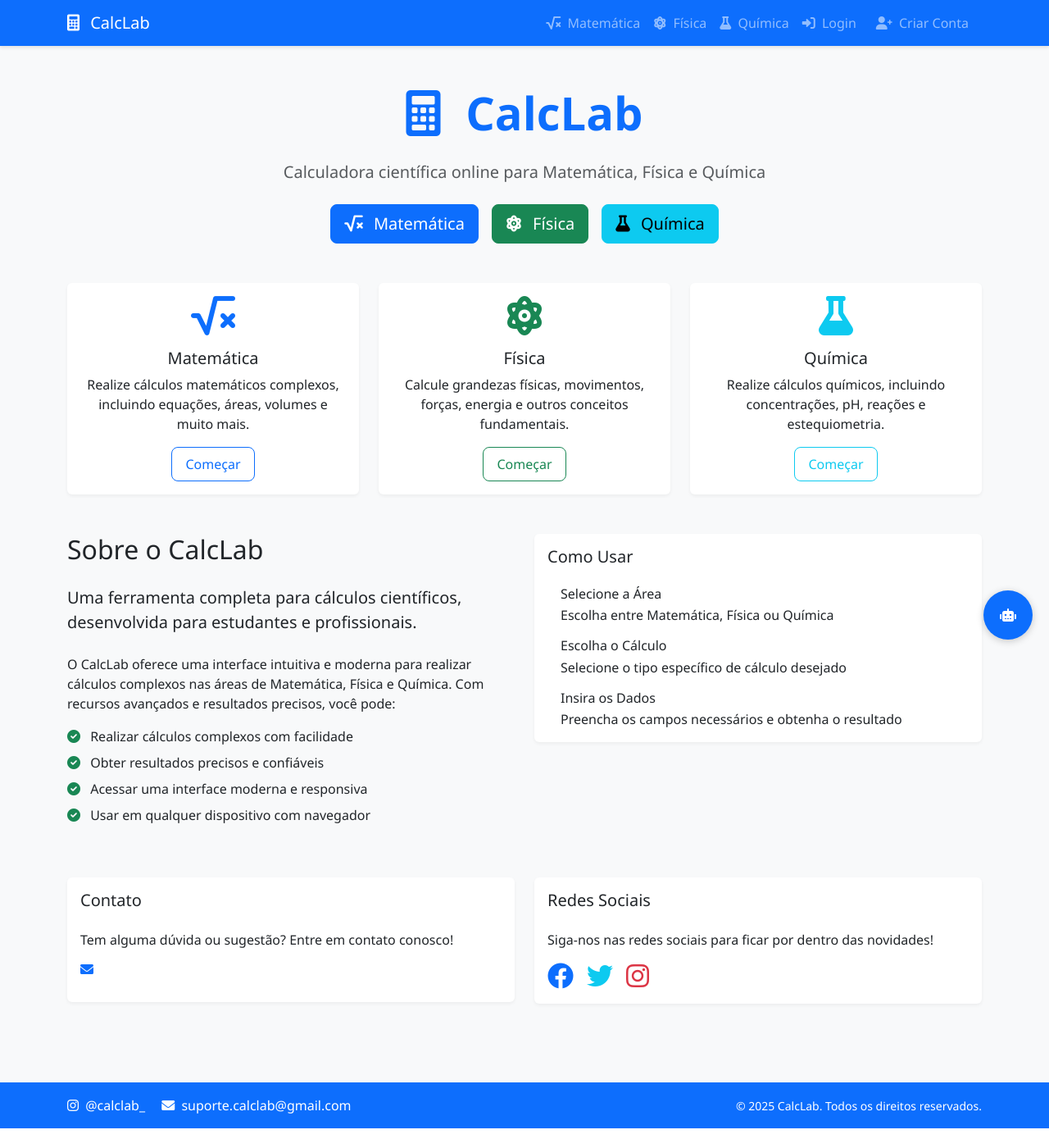
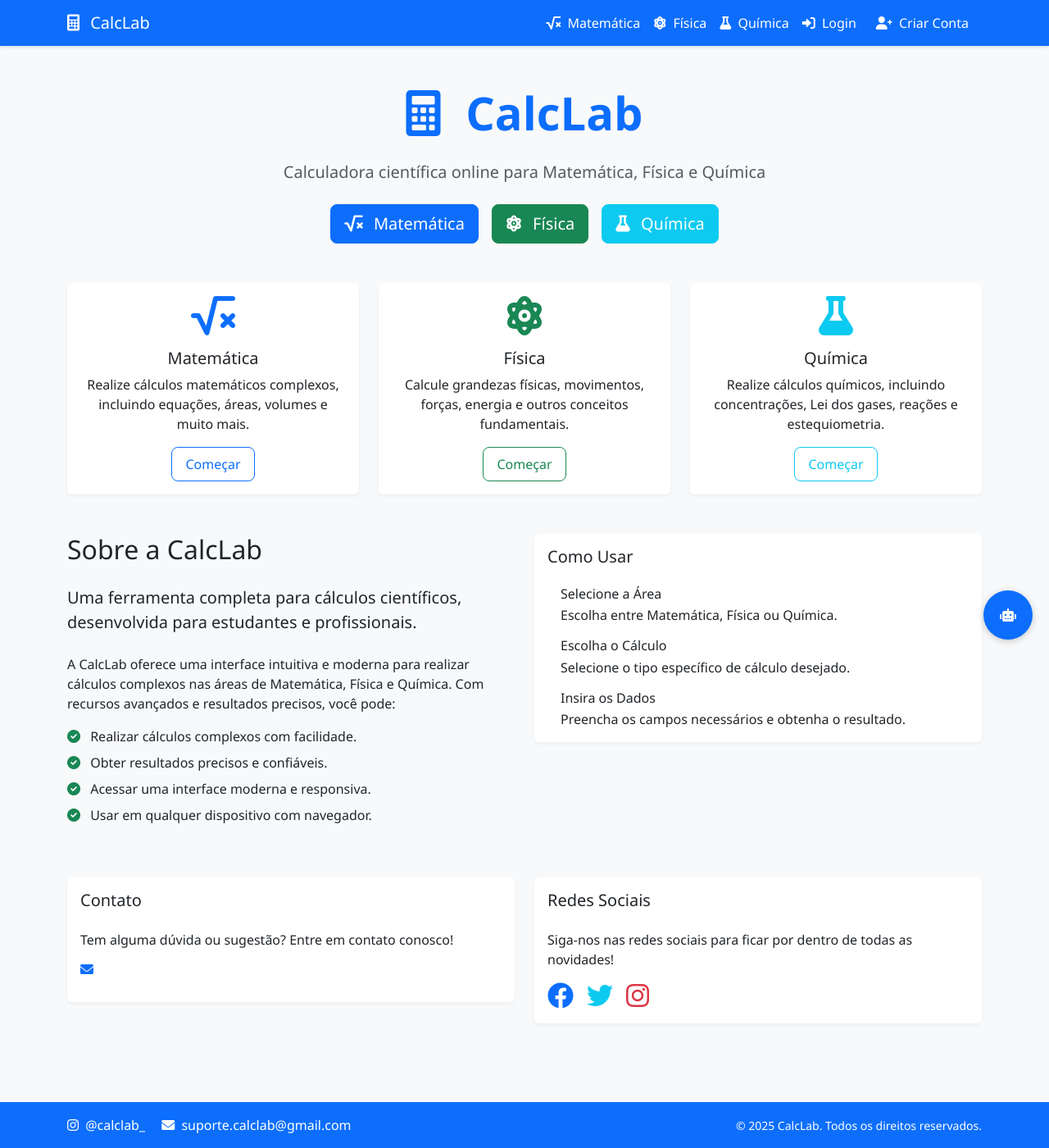
Before and after one commit to Matheus-Chaves46/CalcLab_1, a Flask app: page / in a window 1280 px wide. Shown: the whole page at 82% size. Before the commit the page ends 1376 px from the top, so only its background shows below. Run offline with Flask 2, Linux system fonts and the light colour scheme.

Commit message:
alteração layout

```diff
--- a/app.py
+++ b/app.py
@@ -33,6 +33,7 @@ logger = logging.getLogger(__name__)
 app = Flask(__name__)
 app.config.from_object(config)
 app.secret_key = os.getenv('SECRET_KEY', 'sua_chave_secreta_aqui')
+print(f"DEBUG: Flask SECRET_KEY in app.py: {app.secret_key}")
 
 # Configuração do banco de dados
 DATABASE = 'calclab.db'
@@ -100,7 +101,6 @@ def login_required(f):
     @wraps(f)
     def decorated_function(*args, **kwargs):
         if 'user_id' not in session:
-            flash('Por favor, faça login para acessar esta página.', 'error')
             return redirect(url_for('login'))
         return f(*args, **kwargs)
     return decorated_function
--- a/config.py
+++ b/config.py
@@ -11,7 +11,7 @@ SITE_DESCRIPTION = "Calculadora científica online para Matemática, Física e Q
 SITE_URL = "http://localhost:5000"
 
 # Configurações do Flask
-SECRET_KEY = os.urandom(24)
+# SECRET_KEY = os.urandom(24) # Removido para evitar que a chave mude a cada reinício
 PERMANENT_SESSION_LIFETIME = timedelta(minutes=30)
 
 # Configurações de email
--- a/templates/base.html
+++ b/templates/base.html
@@ -101,11 +101,19 @@
         border-radius: 1rem;
         padding: 0.5em 0.75em;
       }
+
+      /* Login and Create Account button styles */
+      .btn-outline-light:hover {
+        background-color: rgba(255, 255, 255, 0.2) !important;
+        color: white !important;
+        border-color: white !important;
+      }
     </style>
 
     {% block styles %}{% endblock %}
   </head>
   <body>
+    <div class="d-flex flex-column min-vh-100">
       <!-- Navbar -->
       <nav class="navbar navbar-expand-lg navbar-dark bg-primary">
         <div class="container">
@@ -130,19 +138,19 @@
           <div class="collapse navbar-collapse" id="navbarNav">
             <ul class="navbar-nav ms-auto">
               <li class="nav-item">
-              <a class="nav-link" href="{{ url_for('matematica') }}" {% if not session.get('user_id') %}data-bs-toggle="tooltip" data-bs-placement="bottom" title="Faça login para acessar a calculadora de Matemática"{% endif %}>
+                <a class="nav-link" href="{{ url_for('matematica') }}" {% if not session.get('user_id') %}data-bs-toggle="tooltip" data-bs-placement="bottom" title="Faça login para acessar a calculadora de Matemática"{% endif %} style="color: white !important;">
                   <i class="fas fa-square-root-alt me-1"></i>
                   Matemática
                 </a>
               </li>
               <li class="nav-item">
-              <a class="nav-link" href="{{ url_for('fisica') }}" {% if not session.get('user_id') %}data-bs-toggle="tooltip" data-bs-placement="bottom" title="Faça login para acessar a calculadora de Física"{% endif %}>
+                <a class="nav-link" href="{{ url_for('fisica') }}" {% if not session.get('user_id') %}data-bs-toggle="tooltip" data-bs-placement="bottom" title="Faça login para acessar a calculadora de Física"{% endif %} style="color: white !important;">
                   <i class="fas fa-atom me-1"></i>
                   Física
                 </a>
               </li>
               <li class="nav-item">
-              <a class="nav-link" href="{{ url_for('quimica') }}" {% if not session.get('user_id') %}data-bs-toggle="tooltip" data-bs-placement="bottom" title="Faça login para acessar a calculadora de Química"{% endif %}>
+                <a class="nav-link" href="{{ url_for('quimica') }}" {% if not session.get('user_id') %}data-bs-toggle="tooltip" data-bs-placement="bottom" title="Faça login para acessar a calculadora de Química"{% endif %} style="color: white !important;">
                   <i class="fas fa-flask me-1"></i>
                   Química
                 </a>
@@ -165,6 +173,7 @@
                 <a
                   class="nav-link btn btn-outline-light me-2"
                   href="{{ url_for('login') }}"
+                  style="color: white !important; border-color: white !important;"
                 >
                   <i class="fas fa-sign-in-alt me-1"></i>
                   Login
@@ -174,6 +183,7 @@
                 <a
                   class="nav-link btn btn-outline-light me-2"
                   href="{{ url_for('criar_conta') }}"
+                  style="color: white !important; border-color: white !important;"
                 >
                   <i class="fas fa-user-plus me-1"></i>
                   Criar Conta
@@ -186,24 +196,8 @@
       </nav>
 
       <!-- Main Content -->
-    <main>
-      {% with messages = get_flashed_messages(with_categories=true) %} {% if
-      messages %} {% for category, message in messages %}
-      <div class="container mt-3">
-        <div
-          class="alert alert-{{ category if category != 'error' else 'danger' }} alert-dismissible fade show"
-          role="alert"
-        >
-          {{ message }}
-          <button
-            type="button"
-            class="btn-close"
-            data-bs-dismiss="alert"
-            aria-label="Close"
-          ></button>
-        </div>
-      </div>
-      {% endfor %} {% endif %} {% endwith %} {% block content %}{% endblock %}
+      <main class="flex-grow-1">
+        {% block content %}{% endblock %}
       </main>
 
       <!-- Chatbot -->
@@ -236,6 +230,7 @@
           </div>
         </div>
       </footer>
+    </div>
 
     <!-- Bootstrap JS -->
     <script src="https://cdn.jsdelivr.net/npm/bootstrap@5.3.0/dist/js/bootstrap.bundle.min.js"></script>
--- a/templates/index.html
+++ b/templates/index.html
@@ -9,16 +9,16 @@ endblock %} {% block content %}
     </h1>
     <p class="lead text-muted mb-4">{{ config.SITE_DESCRIPTION }}</p>
     <div class="d-flex justify-content-center gap-3">
-      <a href="/matematica" class="btn btn-primary btn-lg">
+      <a href="/matematica" class="btn btn-primary btn-lg" {% if not session.get('user_id') %}data-bs-toggle="tooltip" data-bs-placement="bottom" title="Faça login para acessar a calculadora de Matemática"{% endif %}>
         <i class="fas fa-square-root-alt me-2"></i>
         Matemática
       </a>
-      <a href="/fisica" class="btn btn-success btn-lg">
+      <a href="/fisica" class="btn btn-success btn-lg" {% if not session.get('user_id') %}data-bs-toggle="tooltip" data-bs-placement="bottom" title="Faça login para acessar a calculadora de Física"{% endif %}>
         <i class="fas fa-atom me-2"></i>
         Física
       </a>
-      <a href="/quimica" class="btn btn-info btn-lg">
-        <i class="fas fa-flask me-2"></i>
+      <a href="/quimica" class="btn btn-info btn-lg" style="color: white !important;" {% if not session.get('user_id') %}data-bs-toggle="tooltip" data-bs-placement="bottom" title="Faça login para acessar a calculadora de Química"{% endif %}>
+        <i class="fas fa-flask me-2" style="color: white !important;"></i>
         Química
       </a>
     </div>
@@ -58,8 +58,8 @@ endblock %} {% block content %}
           <i class="fas fa-flask fa-3x text-info mb-3"></i>
           <h5 class="card-title">Química</h5>
           <p class="card-text">
-            Realize cálculos químicos, incluindo concentrações, pH, reações e
-            estequiometria.
+            Realize cálculos químicos, incluindo concentrações, Lei dos gases,
+            reações e estequiometria.
           </p>
           <a href="/quimica" class="btn btn-outline-info">Começar</a>
         </div>
@@ -70,32 +70,32 @@ endblock %} {% block content %}
   <!-- About Section -->
   <div class="row mb-5">
     <div class="col-md-6">
-      <h2 class="mb-4">Sobre o {{ config.SITE_NAME }}</h2>
+      <h2 class="mb-4">Sobre a {{ config.SITE_NAME }}</h2>
       <p class="lead mb-4">
         Uma ferramenta completa para cálculos científicos, desenvolvida para
         estudantes e profissionais.
       </p>
       <p>
-        O {{ config.SITE_NAME }} oferece uma interface intuitiva e moderna para
+        A {{ config.SITE_NAME }} oferece uma interface intuitiva e moderna para
         realizar cálculos complexos nas áreas de Matemática, Física e Química.
         Com recursos avançados e resultados precisos, você pode:
       </p>
       <ul class="list-unstyled">
         <li class="mb-2">
           <i class="fas fa-check-circle text-success me-2"></i>
-          Realizar cálculos complexos com facilidade
+          Realizar cálculos complexos com facilidade.
         </li>
         <li class="mb-2">
           <i class="fas fa-check-circle text-success me-2"></i>
-          Obter resultados precisos e confiáveis
+          Obter resultados precisos e confiáveis.
         </li>
         <li class="mb-2">
           <i class="fas fa-check-circle text-success me-2"></i>
-          Acessar uma interface moderna e responsiva
+          Acessar uma interface moderna e responsiva.
         </li>
         <li>
           <i class="fas fa-check-circle text-success me-2"></i>
-          Usar em qualquer dispositivo com navegador
+          Usar em qualquer dispositivo com navegador.
         </li>
       </ul>
     </div>
@@ -109,7 +109,7 @@ endblock %} {% block content %}
             </div>
             <div class="flex-grow-1 ms-3">
               <h6 class="mb-1">Selecione a Área</h6>
-              <p class="mb-0">Escolha entre Matemática, Física ou Química</p>
+              <p class="mb-0">Escolha entre Matemática, Física ou Química.</p>
             </div>
           </div>
           <div class="d-flex align-items-center mb-3">
@@ -119,7 +119,7 @@ endblock %} {% block content %}
             <div class="flex-grow-1 ms-3">
               <h6 class="mb-1">Escolha o Cálculo</h6>
               <p class="mb-0">
-                Selecione o tipo específico de cálculo desejado
+                Selecione o tipo específico de cálculo desejado.
               </p>
             </div>
           </div>
@@ -130,7 +130,7 @@ endblock %} {% block content %}
             <div class="flex-grow-1 ms-3">
               <h6 class="mb-1">Insira os Dados</h6>
               <p class="mb-0">
-                Preencha os campos necessários e obtenha o resultado
+                Preencha os campos necessários e obtenha o resultado.
               </p>
             </div>
           </div>
@@ -165,7 +165,8 @@ endblock %} {% block content %}
         <div class="card-body">
           <h5 class="card-title mb-4">Redes Sociais</h5>
           <p class="card-text">
-            Siga-nos nas redes sociais para ficar por dentro das novidades!
+            Siga-nos nas redes sociais para ficar por dentro de todas as
+            novidades!
           </p>
           <div class="d-flex gap-3">
             <a href="#" class="text-primary">
@@ -174,7 +175,7 @@ endblock %} {% block content %}
             <a href="#" class="text-info">
               <i class="fab fa-twitter fa-2x"></i>
             </a>
-            <a href="#" class="text-danger">
+            <a href="https://instagram.com/calclab_" class="text-danger">
               <i class="fab fa-instagram fa-2x"></i>
             </a>
           </div>
```
Lines whose indentation alone changed are shown as unchanged.
